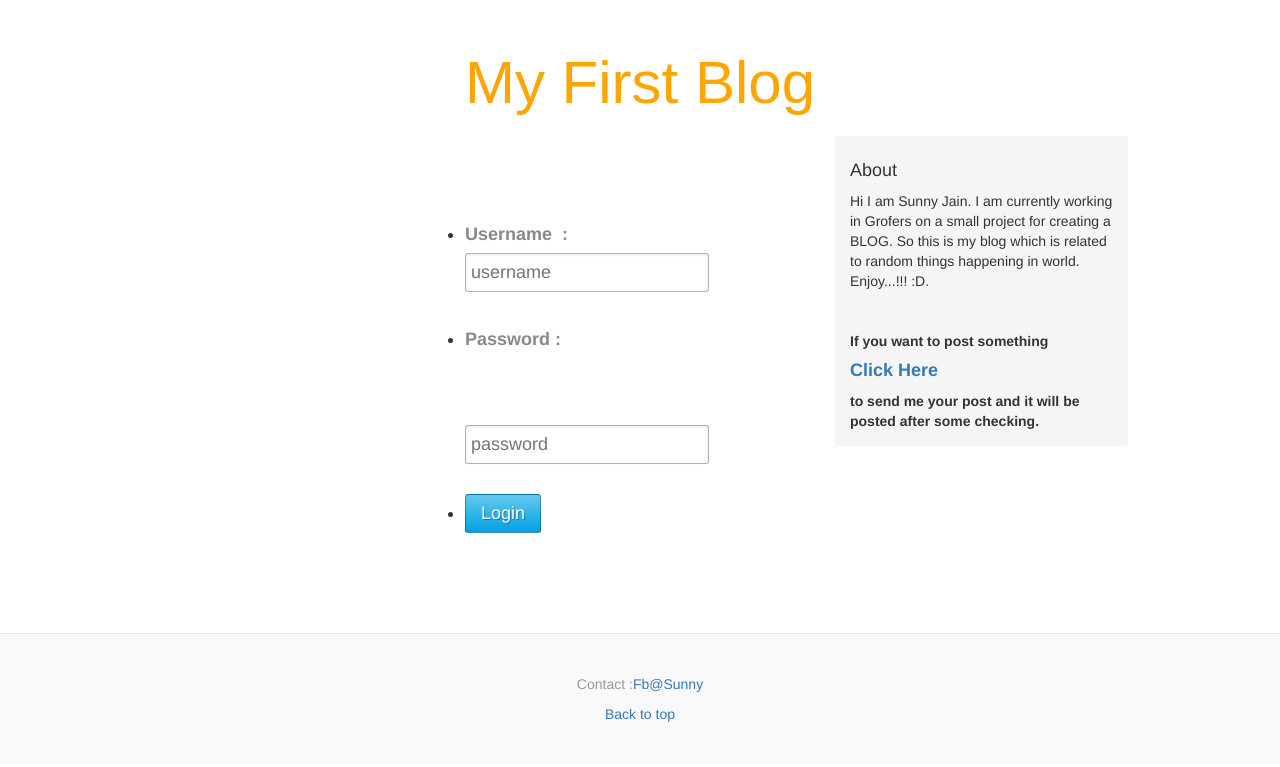
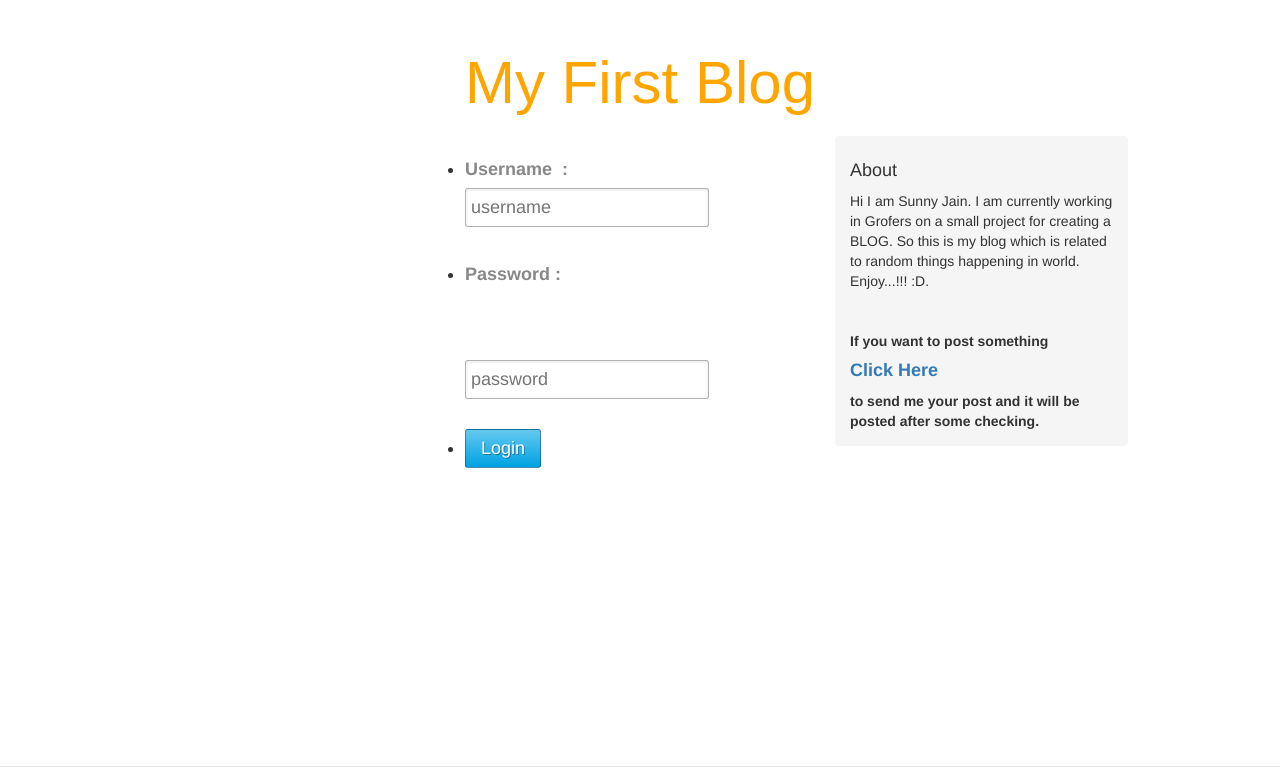
Before and after one commit to sunnyjain1/My_Blog, a Django app: page /login/ in a window 1280 px wide. Shown: the part 40-807 px from the top of the page. Before the commit the page ends 762 px from the top, so only its background shows below. Run offline with Django 3.2, Linux system fonts and the light colour scheme; some libraries are stand-ins or nearby versions.

Commit message:
minor bug fix

```diff
--- a/templates/home.html
+++ b/templates/home.html
@@ -29,7 +29,7 @@
       Created on {{ object.created }} | Last updated on {{ object.modified }} |
       Tagged under {{  object.tags.all|join:", " }}
     </p>
-    {{ object.body|truncatechars:800 }}...<a href="{% url "entry_detail" slug=object.slug %}">Read more</a>
+    {{ object.body|truncatechars:800|markdown }}...<a href="{% url "entry_detail" slug=object.slug %}">Read more</a>
   </div>
 {% endfor %}
 {% endblock %}
--- a/templates/login.html
+++ b/templates/login.html
@@ -14,14 +14,14 @@
 
 {% block blog_entries %}
 <div class="x cf">
-		<form name="login" action="/authenticate/" method="get" accept-charset="utf-8" style="margin-left:50%; margin-top:10% ; margin-bottom:30%">
+		<form name="login" action="/authenticate/" method="get" accept-charset="utf-8" style="margin-left:50%; margin-bottom:80%">
 		    <ul>
 		        <li><label for="username" >Username&nbsp;&nbsp;:&nbsp;</label>
 		        <input type="text" name="username" placeholder="username" required> </li>
 		        <li><label for="password" style="margin-top:10%">Password&nbsp;:&nbsp;</label>
 		        <input type="password" name="password" placeholder="password" required style="margin-top:20%"></li>
 		        <li>
-		        <input type="submit" value="Login" style="margin-top:40%;margin-bottom:100px"></li>
+		        <input type="submit" value="Login" style="margin-top:40%;margin-bottom:80%"></li>
 		    </ul>
 		</form>
 </div>
--- a/templates/register.html
+++ b/templates/register.html
@@ -29,7 +29,7 @@
 		        <li>
 		        <li><label for="tl">Tagline&nbsp;&nbsp;&nbsp;&nbsp;&nbsp;&nbsp;:&nbsp;&nbsp;</label>
 		    	<input type="text" name="tl" placeholder="Tagline" style="margin-top:10%"> </li>
-		        <input type="submit" value="Register" style="margin-left:60%; margin-top:10% ;margin-bottom:60%" onclick="msg"></li>
+		        <input type="submit" value="Register" style="margin-left:60%; margin-top:10%" onclick="msg"></li>
 		    </ul>
 
 		</form>
```
